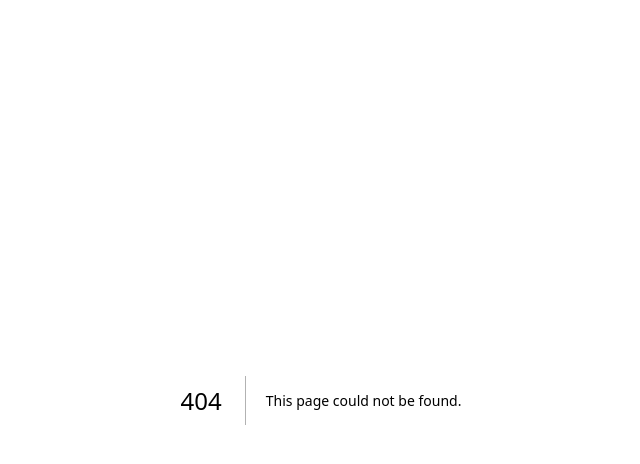
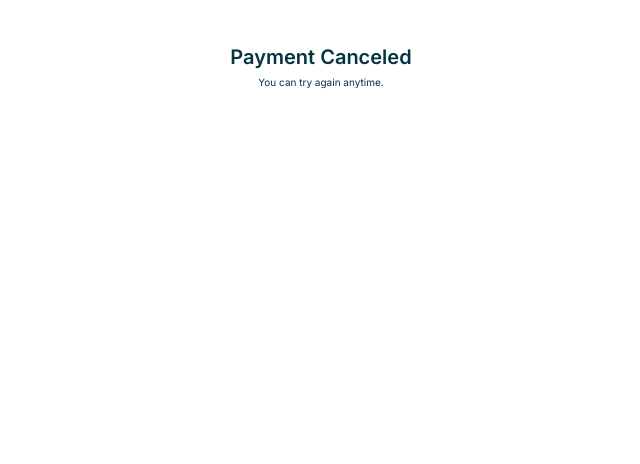
Before and after one commit to antonsoukhan/websitebuildersamerica, a Next.js app: page /cancel in a window 1280 px wide. Before the commit this address had no page. Shown: the top 464 px of the page, without its empty margins (319-959 px from the left). Built offline with nearby package versions, Linux system fonts and the light colour scheme.

Commit message:
added stripe

```diff
--- /dev/null
+++ b/app/api/checkout/route.js
@@ -0,0 +1,29 @@
+import Stripe from "stripe";
+
+const stripe = new Stripe(process.env.STRIPE_SECRET_KEY);
+
+export async function POST(req) {
+  const body = await req.json();
+  const amount = body.amount || 49900; // fallback if none sent
+
+  const session = await stripe.checkout.sessions.create({
+    payment_method_types: ["card"],
+    mode: "payment",
+    line_items: [
+      {
+        price_data: {
+          currency: "usd",
+          product_data: {
+            name: "Website Package",
+          },
+          unit_amount: amount,
+        },
+        quantity: 1,
+      },
+    ],
+    success_url: `${req.headers.get("origin")}/success`,
+    cancel_url: `${req.headers.get("origin")}/cancel`,
+  });
+
+  return Response.json({ id: session.id });
+}
--- /dev/null
+++ b/app/cancel/page.js
@@ -0,0 +1,8 @@
+export default function CancelPage() {
+  return (
+    <div style={{ padding: "4rem", textAlign: "center" }}>
+      <h1>Payment Canceled</h1>
+      <p>You can try again anytime.</p>
+    </div>
+  );
+}
--- a/app/globals.css
+++ b/app/globals.css
@@ -914,3 +914,37 @@ html {
 .accordion__sidebar--open {
   right: 0;
 }
+.accordion__backdrop {
+  position: fixed;
+  top: 0;
+  left: 0;
+  width: 100vw;
+  height: 100vh;
+  background-color: rgba(0, 0, 0, 0.25);
+  z-index: 1400;
+  opacity: 0;
+  pointer-events: none;
+  transition: opacity 0.3s ease;
+}
+
+.accordion__backdrop--visible {
+  opacity: 1;
+  pointer-events: auto;
+}
+.accordion {
+  position: fixed; /* ✅ WAS: absolute */
+  top: 2rem;
+  right: 2rem;
+  z-index: 2000;
+}
+.accordion__toggle {
+  background-color: var(--color-primary-2);
+  color: white;
+  font-size: 1.6rem;
+  padding: 1.2rem 2.4rem;
+  border: none;
+  border-radius: 10rem;
+  cursor: pointer;
+  box-shadow: 0 0.5rem 1rem rgba(0, 0, 0, 0.1); /* 💄 Soft shadow */
+  transition: background-color 0.2s;
+}
--- a/app/reviews/page.js
+++ b/app/reviews/page.js
@@ -7,10 +7,10 @@ const reviews = [
   {
     stars: 5,
     headline:
-      "Mana doesn't just build you a website – she's building your brand!",
+      "Mana does not just build you a website – she is building your brand!",
     text: `Wow, Heaven Sent! She must have wings! Mana did an amazing job on my website!
-        She's extremely knowledgeable and professional! She's incredibly fast and delivers quality work!
-        Mana is gifted at what she does. She doesn't just build you a website – she's building your brand!
+        She is extremely knowledgeable and professional! She is incredibly fast and delivers quality work!
+        Mana is gifted at what she does. She does not just build you a website – she is building your brand!
         Phenomenal job Mana and everybody loves my website! Thank You!`,
     name: "Mistee B.",
     company: "Owner of VanityHabit",
--- a/package.json
+++ b/package.json
@@ -9,10 +9,12 @@
     "lint": "next lint"
   },
   "dependencies": {
+    "@stripe/stripe-js": "^7.0.0",
     "next": "15.3.0",
     "puppeteer": "^24.6.1",
     "react": "^19.0.0",
-    "react-dom": "^19.0.0"
+    "react-dom": "^19.0.0",
+    "stripe": "^18.0.0"
   },
   "devDependencies": {
     "@eslint/eslintrc": "^3",
```
Also changed, not shown: app/components/CheckoutButton.js (added, +33 -0 lines), app/page.js (+45 -3 lines), app/success/page.js (added, +8 -0 lines), 1 other file (tests, documents, lock files or other folders).
